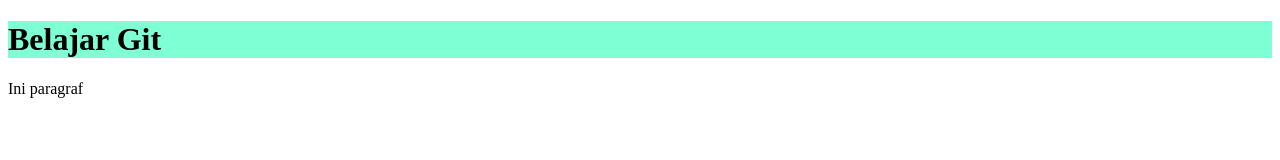
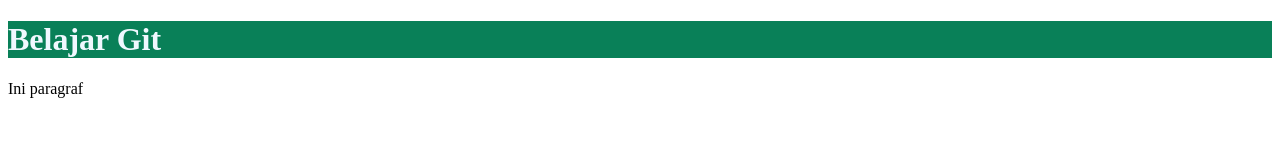
Before and after one commit to AbiSyaibah/Login-page, a plain HTML site: page index.html in a window 1280 px wide. Drawn offline with Linux system fonts and the light colour scheme.

Commit message:
ubah warna

```diff
--- a/style.css
+++ b/style.css
@@ -1,3 +1,4 @@
 h1{
-    background-color: aquamarine;
+    background-color: rgb(9, 128, 88);
+    color:aliceblue
 }
```
